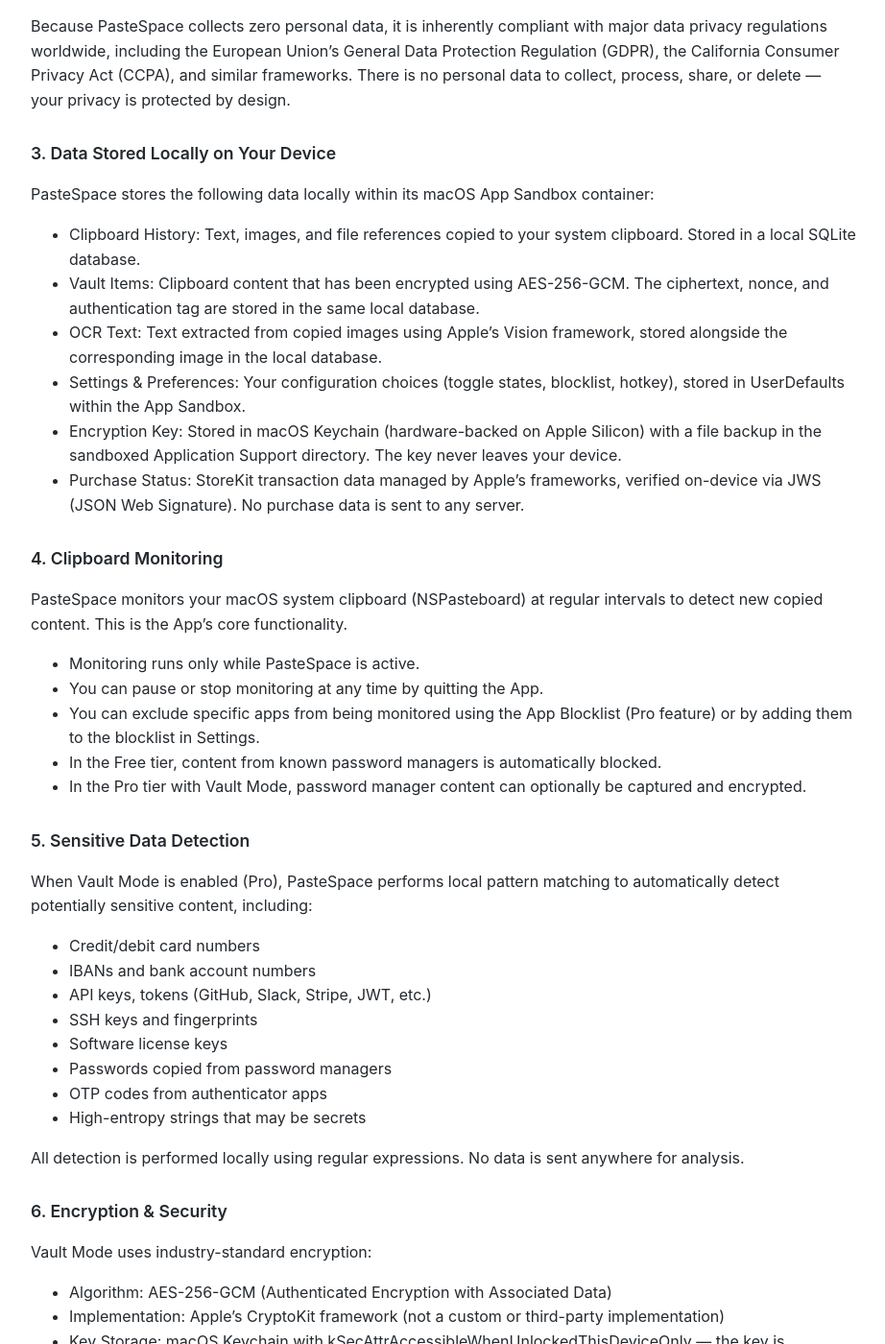
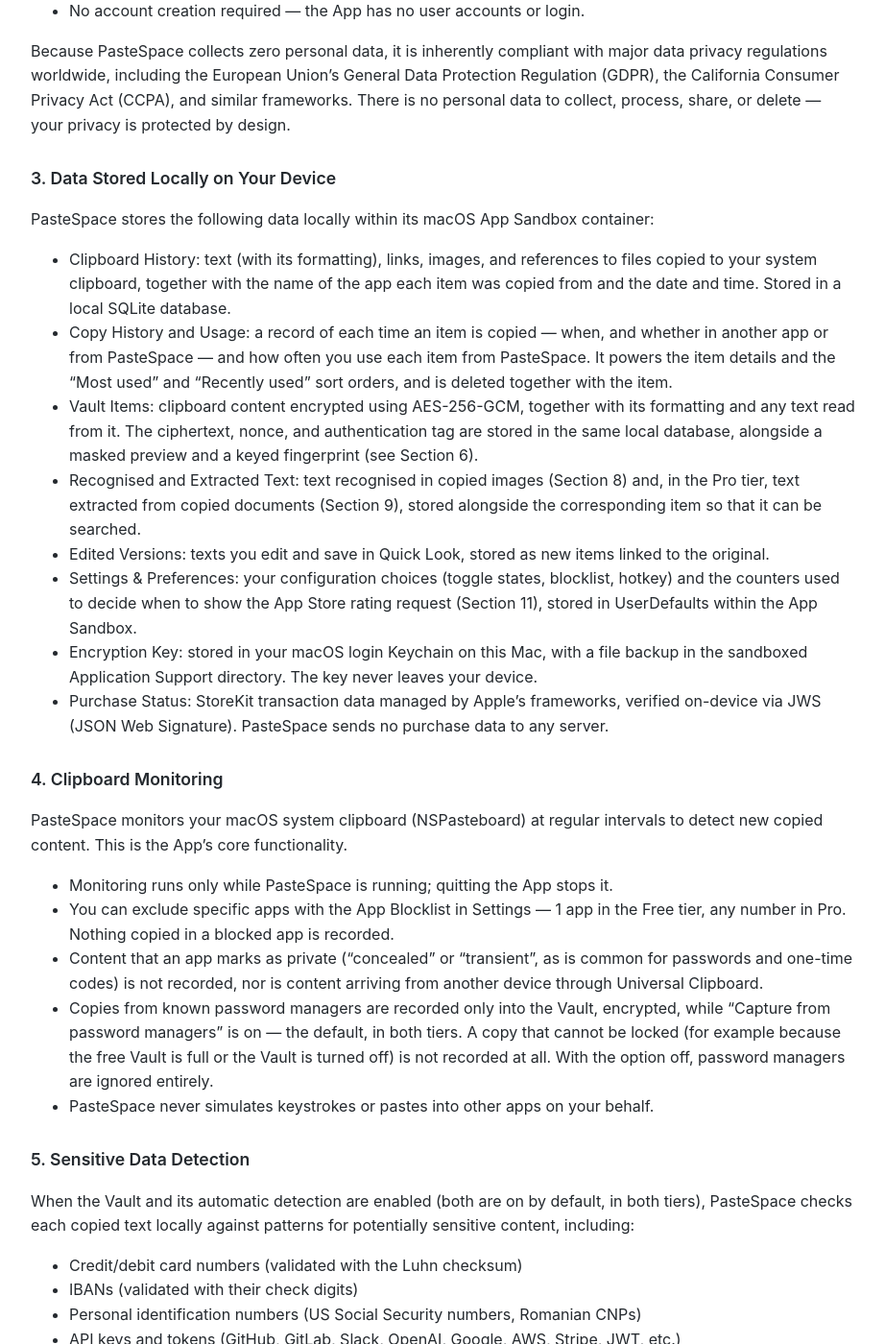
Before and after one commit to mariusconstantin93/PasteSpace-Clipboard-Manager, a Jekyll site: the page built from privacy.md, in a window 1280 px wide and 1400 px high, scrolled down 681 px. Shown: the whole window at 96% size, without its empty margins (178-1100 px from the left). Built offline with Jekyll 4.4.1, drawn with Linux system fonts in a browser that asks for light colours; our own code applies the rules of GitHub Pages for plain Markdown files; some of the changed text lies outside the part shown.

Commit message:
Revise privacy policy for October 2026 updates
Updated the privacy policy to reflect changes in data handling and features, including new data types collected and clarifications on encryption and user privacy.

```diff
--- a/privacy.md
+++ b/privacy.md
@@ -1,13 +1,13 @@
 # Privacy Policy
 
-**Last Updated: April 8, 2026**
+**Last Updated: October 3, 2026**
 
 PasteSpace — Clipboard Manager ("PasteSpace", "the App") is developed by Marius Constantin Popescu. This Privacy Policy explains how the App handles your data.
 
 ### 1. Our Core Principle: Your Data Stays on Your Device
-PasteSpace is designed with a local-first architecture. All clipboard history, Vault items, settings, OCR results, and related data are stored exclusively on your Mac. We do not operate any servers, cloud services, analytics platforms, or remote databases.
+PasteSpace is designed with a local-first architecture. All clipboard history, Vault items, settings, text recognised in images, text extracted from documents, and related data are stored exclusively on your Mac. We do not operate any servers, cloud services, analytics platforms, or remote databases.
 
-No data ever leaves your device through PasteSpace.
+No data ever leaves your device through PasteSpace. The only network communication is handled by Apple's App Store framework, as described in Section 11.
 
 ### 2. Data We Collect
 We do not collect any personal data. Specifically:
@@ -23,95 +23,121 @@
 ### 3. Data Stored Locally on Your Device
 PasteSpace stores the following data locally within its macOS App Sandbox container:
 
-- Clipboard History: Text, images, and file references copied to your system clipboard. Stored in a local SQLite database.
-- Vault Items: Clipboard content that has been encrypted using AES-256-GCM. The ciphertext, nonce, and authentication tag are stored in the same local database.
-- OCR Text: Text extracted from copied images using Apple's Vision framework, stored alongside the corresponding image in the local database.
-- Settings & Preferences: Your configuration choices (toggle states, blocklist, hotkey), stored in UserDefaults within the App Sandbox.
-- Encryption Key: Stored in macOS Keychain (hardware-backed on Apple Silicon) with a file backup in the sandboxed Application Support directory. The key never leaves your device.
-- Purchase Status: StoreKit transaction data managed by Apple's frameworks, verified on-device via JWS (JSON Web Signature). No purchase data is sent to any server.
+- Clipboard History: text (with its formatting), links, images, and references to files copied to your system clipboard, together with the name of the app each item was copied from and the date and time. Stored in a local SQLite database.
+- Copy History and Usage: a record of each time an item is copied — when, and whether in another app or from PasteSpace — and how often you use each item from PasteSpace. It powers the item details and the "Most used" and "Recently used" sort orders, and is deleted together with the item.
+- Vault Items: clipboard content encrypted using AES-256-GCM, together with its formatting and any text read from it. The ciphertext, nonce, and authentication tag are stored in the same local database, alongside a masked preview and a keyed fingerprint (see Section 6).
+- Recognised and Extracted Text: text recognised in copied images (Section 8) and, in the Pro tier, text extracted from copied documents (Section 9), stored alongside the corresponding item so that it can be searched.
+- Edited Versions: texts you edit and save in Quick Look, stored as new items linked to the original.
+- Settings & Preferences: your configuration choices (toggle states, blocklist, hotkey) and the counters used to decide when to show the App Store rating request (Section 11), stored in UserDefaults within the App Sandbox.
+- Encryption Key: stored in your macOS login Keychain on this Mac, with a file backup in the sandboxed Application Support directory. The key never leaves your device.
+- Purchase Status: StoreKit transaction data managed by Apple's frameworks, verified on-device via JWS (JSON Web Signature). PasteSpace sends no purchase data to any server.
 
 ### 4. Clipboard Monitoring
 PasteSpace monitors your macOS system clipboard (NSPasteboard) at regular intervals to detect new copied content. This is the App's core functionality.
 
-- Monitoring runs only while PasteSpace is active.
-- You can pause or stop monitoring at any time by quitting the App.
-- You can exclude specific apps from being monitored using the App Blocklist (Pro feature) or by adding them to the blocklist in Settings.
-- In the Free tier, content from known password managers is automatically blocked.
-- In the Pro tier with Vault Mode, password manager content can optionally be captured and encrypted.
+- Monitoring runs only while PasteSpace is running; quitting the App stops it.
+- You can exclude specific apps with the App Blocklist in Settings — 1 app in the Free tier, any number in Pro. Nothing copied in a blocked app is recorded.
+- Content that an app marks as private ("concealed" or "transient", as is common for passwords and one-time codes) is not recorded, nor is content arriving from another device through Universal Clipboard.
+- Copies from known password managers are recorded only into the Vault, encrypted, while "Capture from password managers" is on — the default, in both tiers. A copy that cannot be locked (for example because the free Vault is full or the Vault is turned off) is not recorded at all. With the option off, password managers are ignored entirely.
+- PasteSpace never simulates keystrokes or pastes into other apps on your behalf.
 
 ### 5. Sensitive Data Detection
-When Vault Mode is enabled (Pro), PasteSpace performs local pattern matching to automatically detect potentially sensitive content, including:
+When the Vault and its automatic detection are enabled (both are on by default, in both tiers), PasteSpace checks each copied text locally against patterns for potentially sensitive content, including:
 
-- Credit/debit card numbers
-- IBANs and bank account numbers
-- API keys, tokens (GitHub, Slack, Stripe, JWT, etc.)
-- SSH keys and fingerprints
+- Credit/debit card numbers (validated with the Luhn checksum)
+- IBANs (validated with their check digits)
+- Personal identification numbers (US Social Security numbers, Romanian CNPs)
+- API keys and tokens (GitHub, GitLab, Slack, OpenAI, Google, AWS, Stripe, JWT, etc.)
+- SSH and PEM private keys, SSH fingerprints
+- Database connection strings and secret environment variables
 - Software license keys
-- Passwords copied from password managers
-- OTP codes from authenticator apps
+- Passwords, username and password pairs, and cryptocurrency seed phrases
+- One-time codes copied from authenticator apps
 - High-entropy strings that may be secrets
 
-All detection is performed locally using regular expressions. No data is sent anywhere for analysis.
+Detected content is encrypted in the Vault automatically. The same local checks also label items by kind (for example "Passwords") so that you can filter your history; the label is stored only on your Mac. All detection is performed locally. No data is sent anywhere for analysis.
 
 ### 6. Encryption & Security
-Vault Mode uses industry-standard encryption:
+The Vault uses industry-standard encryption:
 
 - Algorithm: AES-256-GCM (Authenticated Encryption with Associated Data)
 - Implementation: Apple's CryptoKit framework (not a custom or third-party implementation)
-- Key Storage: macOS Keychain with kSecAttrAccessibleWhenUnlockedThisDeviceOnly — the key is accessible only when your Mac is unlocked and never backed up to iCloud or transferred to another device
-- Hardware Backing: On Macs with Apple Silicon (M1/M2/M3/M4) or T2 chip, the Keychain is anchored to the Secure Enclave
-- File Backup: A synchronized copy of the key is kept in the sandboxed Application Support directory with POSIX 0600 permissions as a safety net
+- What is encrypted: the item's content, its formatted copies, and any text recognised in it or extracted from it
+- Key Storage: a single 256-bit key, created on your Mac and stored in your macOS login Keychain. It is never synced to iCloud or transferred to another device.
+- File Backup: a synchronized copy of the key is kept in the sandboxed Application Support directory with POSIX 0600 permissions (readable only by your user account) as a safety net
+- Search: locked items are removed from the search index, so their contents cannot be found, or confirmed, by searching
+- Previews and Fingerprints: a locked item shows only a masked preview, and its duplicate-detection fingerprint is computed with a key derived from the Vault key (HMAC-SHA256), so it reveals nothing without that key
 
-PasteSpace uses Apple's CryptoKit, which is exempt from U.S. export encryption regulations (ITSAppUsesNonExemptEncryption = false).
+Locking a file item protects PasteSpace's record of the file — its name and location. The file itself, on your disk, is not encrypted.
+
+PasteSpace uses encryption only to protect data stored on your device (ITSAppUsesNonExemptEncryption = false).
 
 ### 7. Biometric Data (Touch ID)
-PasteSpace uses Apple's LocalAuthentication framework to authenticate users via Touch ID or device password when accessing Vault items.
+PasteSpace uses Apple's LocalAuthentication framework to authenticate users via Touch ID — or, on a Mac without Touch ID, the device password — when accessing Vault items.
 
 - PasteSpace never accesses your fingerprint or biometric data directly.
 - All biometric processing is handled by macOS and the Secure Enclave.
 - The App only receives a success or failure result from the system.
 - No biometric data is stored, transmitted, or logged by PasteSpace.
 
-### 8. OCR (Image Text Extraction)
-The OCR feature uses Apple's Vision framework (VNRecognizeTextRequest) to extract text from copied images.
+### 8. Text Recognition in Images (OCR)
+Text recognition uses Apple's Vision framework to read the text in copied images.
 
-- All processing happens locally on your device's CPU/GPU.
+- All processing happens locally on your Mac.
+- Recognition runs in a separate helper process within the App. The helper is sandboxed, with no network access and no access to your files of its own: it receives only the image being read, and quits when it has nothing to do.
 - No images are uploaded to any server.
-- Extracted text is stored in the local database alongside the original image and is searchable within the App.
+- Recognised text is stored in the local database alongside the original image and is searchable within the App, unless the image is locked in the Vault.
+- You can turn text recognition off in Settings.
 
-### 9. In-App Purchases
-PasteSpace uses Apple's StoreKit 2 framework for the Pro upgrade:
+### 9. Text Extraction from Documents
+In the Pro tier, PasteSpace reads the text of documents you copy — PDFs, Word, RTF, and OpenDocument files, web pages and web archives, and text and code files — so that you can find them by their contents. Scanned documents are read with text recognition, as described in Section 8.
+
+- All reading happens locally on your Mac, using Apple's PDFKit and AppKit document readers. Web pages are read by PasteSpace's own reader, which never downloads anything a page refers to — images, style sheets, scripts, or links.
+- The extracted text is stored alongside the file reference in the local database. Locked documents are not read, and text read before locking is encrypted with the item.
+- You can turn text extraction off in Settings. Text already extracted stays until the item is deleted.
+
+### 10. In-App Purchases
+PasteSpace uses Apple's StoreKit 2 framework for the Pro upgrade, whether you buy it inside the App or from PasteSpace's page on the Mac App Store:
 
 - Transaction verification is performed on-device using JWS (JSON Web Signature).
-- No purchase data is sent to any external server.
+- PasteSpace sends no purchase data to any external server.
 - Purchase history is stored locally by Apple's StoreKit framework.
 - We do not have access to your Apple ID, payment method, or billing information.
 
-### 10. Third-Party Services
+### 11. Third-Party Services
 PasteSpace does not integrate with any third-party services, analytics platforms, crash reporting tools, advertising networks, or cloud storage providers.
 
-The only external communication is between StoreKit and Apple's App Store servers for purchase verification — this is handled entirely by Apple's frameworks and is subject to Apple's Privacy Policy.
+The only external communication is between Apple's StoreKit framework and Apple's App Store servers, for purchase verification and for the App Store rating request. Both are handled entirely by Apple's frameworks and are subject to Apple's Privacy Policy.
 
-### 11. Data Retention & Deletion
-- Clipboard history can be cleared at any time using the Clear button. Pinned and Vault items are excluded from clearing.
-- Vault items can be deleted using "Clear Vault" in Settings.
-- Ephemeral Mode (Pro) automatically deletes non-Vault clipboard history when your Mac restarts.
-- Uninstalling PasteSpace removes all data stored in the App Sandbox, including the database, settings, and encryption key backup file. Keychain entries may persist until manually deleted or the Keychain is reset.
+PasteSpace decides when to show the rating request using counts kept on this Mac alone: how many times you pasted, on how many days you opened it, and which features you used. It sends none of that anywhere, and it is never told whether you left a review. The "Rate PasteSpace on the App Store" button in Settings simply opens PasteSpace's page in the App Store app.
 
-### 12. Children's Privacy
+When you share an item, it is handed to the macOS sharing service you choose (for example Mail, Messages, or AirDrop), which sends it under its own terms; PasteSpace itself makes no network connection. Links in your history are shown with a title derived from the address itself — PasteSpace never visits the page — and open in your default browser only when you choose to open them.
+
+### 12. Data Retention & Deletion
+- Clipboard history can be cleared at any time with the Clear History button; pinned and Vault items are kept. Individual items, or a selection of items, can be deleted at any time.
+- Pinned items can be removed with "Clear Pinned", and Vault items with "Clear Vault" (after authentication), in Settings.
+- When the history limit is reached, the oldest unpinned items are removed automatically, and — if you set "Keep history for" to 1, 7, or 30 days — so are items older than that. Pinned and Vault items are never removed automatically.
+- Ephemeral Mode (Pro) erases your clipboard history whenever PasteSpace quits, including when your Mac logs out, restarts, or shuts down; the erasure is completed the next time PasteSpace starts. Vault items are always kept, and pinned items are kept unless you choose otherwise.
+- Deleting an item also deletes its copy history and any text read from it. Deleted items cannot be recovered.
+- macOS keeps an app's data after the app itself is deleted. To remove all of PasteSpace's data, quit the App, delete the folders "com.pastespace.clipboard-manager" and "com.pastespace.clipboard-manager.ocr-helper" in ~/Library/Containers, and delete the "com.pastespace.clipboard-manager.vault" item from your login keychain in Keychain Access.
+
+### 13. Children's Privacy
 PasteSpace is not directed at children under the age of 13. We do not knowingly collect personal information from children. Since no data is collected from any user, this policy applies equally to all age groups.
 
-### 13. macOS Permissions
-PasteSpace requires the following macOS permissions to function:
+### 14. macOS Permissions
+PasteSpace uses the following macOS capabilities to function:
 
-- Clipboard Access (NSPasteboard): To monitor and record clipboard content.
-- Touch ID / Device Password (LocalAuthentication): To authenticate access to Vault items.
-- App Sandbox: The App runs within Apple's App Sandbox, which restricts access to the file system and other apps' data.
-- File Access (security-scoped bookmarks): To access files copied from Finder for preview and storage purposes.
+- Clipboard Access (NSPasteboard): to monitor and record clipboard content.
+- Touch ID / Device Password (LocalAuthentication): to authenticate access to Vault items.
+- App Sandbox: the App and its text-recognition helper run within Apple's App Sandbox, which restricts access to the file system and other apps' data.
+- File Access (security-scoped bookmarks): to access files you copy in Finder — for preview, document reading, and dragging them back out.
+- Network (outgoing connections): used only by Apple's StoreKit framework, for purchases and the rating request.
 
-### 14. Changes to This Policy
+PasteSpace does not request the Accessibility permission, does not monitor your keystrokes (it receives only its own global shortcut), and never simulates keystrokes.
+
+### 15. Changes to This Policy
 We may update this Privacy Policy from time to time. Changes will be reflected in the "Last Updated" date at the top of this document. Continued use of the App after changes constitutes your acceptance of the updated policy.
 
-### 15. Contact
+### 16. Contact
 If you have questions or concerns about this Privacy Policy, you can contact us at:
 mariuscpopescu@icloud.com
```
